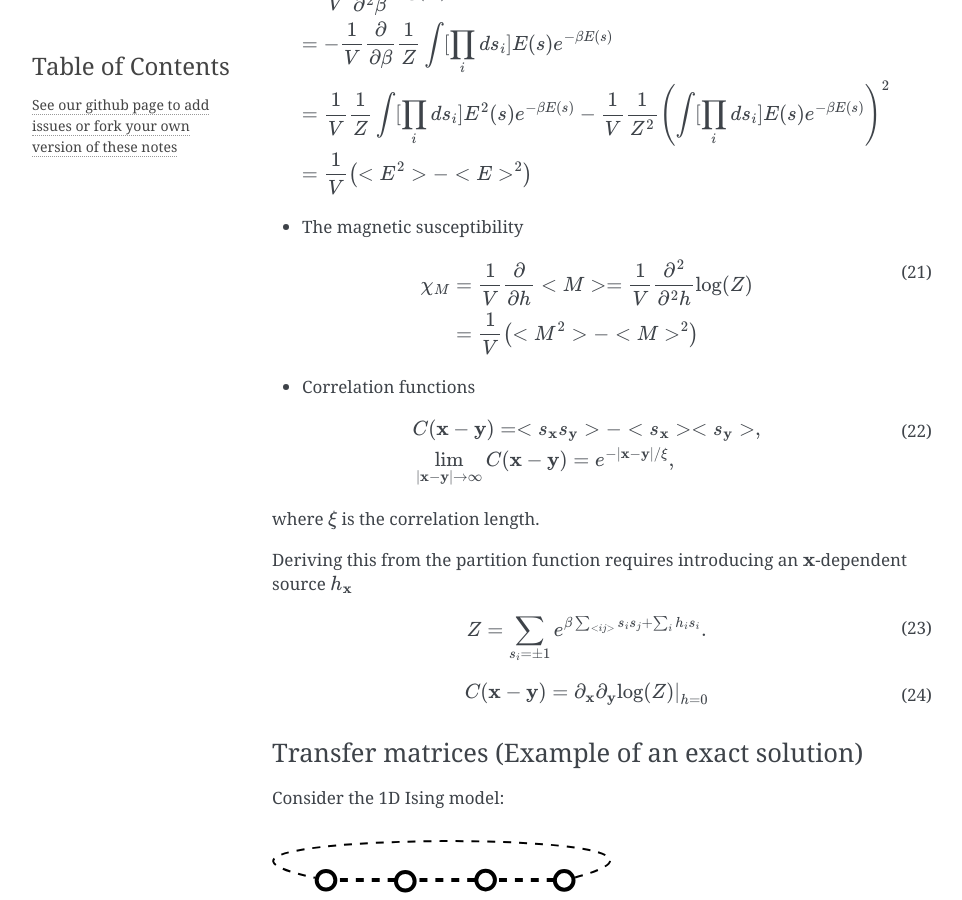
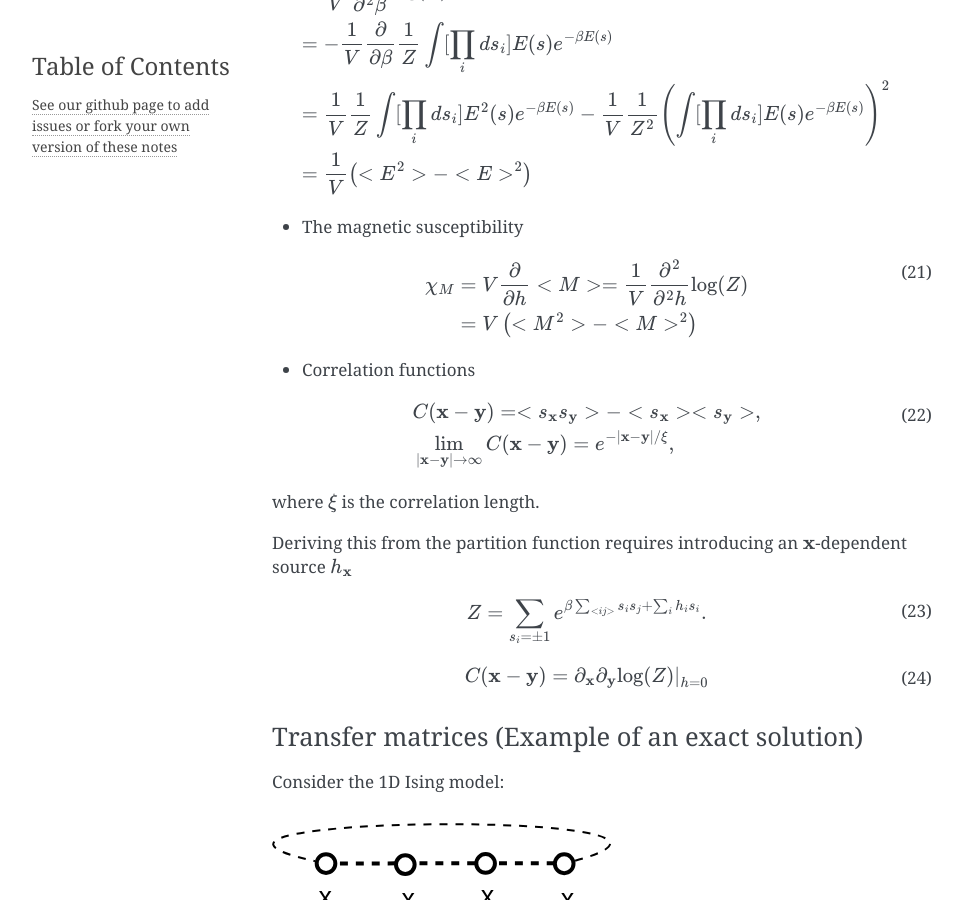
Before and after one commit to rantahar/Lattice-Field-Theory, a Sphinx documentation site: the page built from source/index.rst, in a window 1280 px wide and 900 px high, scrolled down 8011 px. Shown: the whole window, without its empty margins (148-1110 px from the left). Built offline with Sphinx 7.4.7, drawn with Linux system fonts in a browser that asks for light colours; pages that are not in the unit, such as notebooks, are missing from menus; some of the changed text lies outside the part shown.

Commit message:
Fix the definition of magnetic susceptibility

```diff
--- a/source/index.rst
+++ b/source/index.rst
@@ -421,8 +421,8 @@ Other interesting observables include
 - The magnetic susceptibility
 
 .. math::
-   \chi_M & = \frac 1V \frac{\partial}{\partial h} <M> = \frac 1V \frac{\partial^2}{\partial^2 h} \log(Z) \\
-   &= \frac 1V\left( <M^2> - <M>^2 \right)
+   \chi_M & = V\frac{\partial}{\partial h} <M> = \frac 1V \frac{\partial^2}{\partial^2 h} \log(Z) \\
+   &= V\left( <M^2> - <M>^2 \right)
    :label:
 
 - Correlation functions
@@ -732,7 +732,7 @@ This is the case in spin models.
 The derivative of magnetization
 
 .. math::
-   \frac 1V \frac{\partial}{\partial_h}<M> \neq 0
+   \frac{\partial}{\partial_h}<M> \neq 0
    :label:
 
 is discontinuous.
@@ -1448,7 +1448,7 @@ darts into the square. The probability of a dart landing in the circle is
 
 .. math::
    p(\textrm{hits inside circle}) = \frac{A_{circle}}{A_{square}} \approx
-   \frac{\textrm{#hits inside circle}}{\textrm{#hits inside square}}
+   \frac{\textrm{\#hits inside circle}}{\textrm{\#hits inside square}}
    :label:
 
 This method can be used to evaluate the area of any irregular shape as
```
